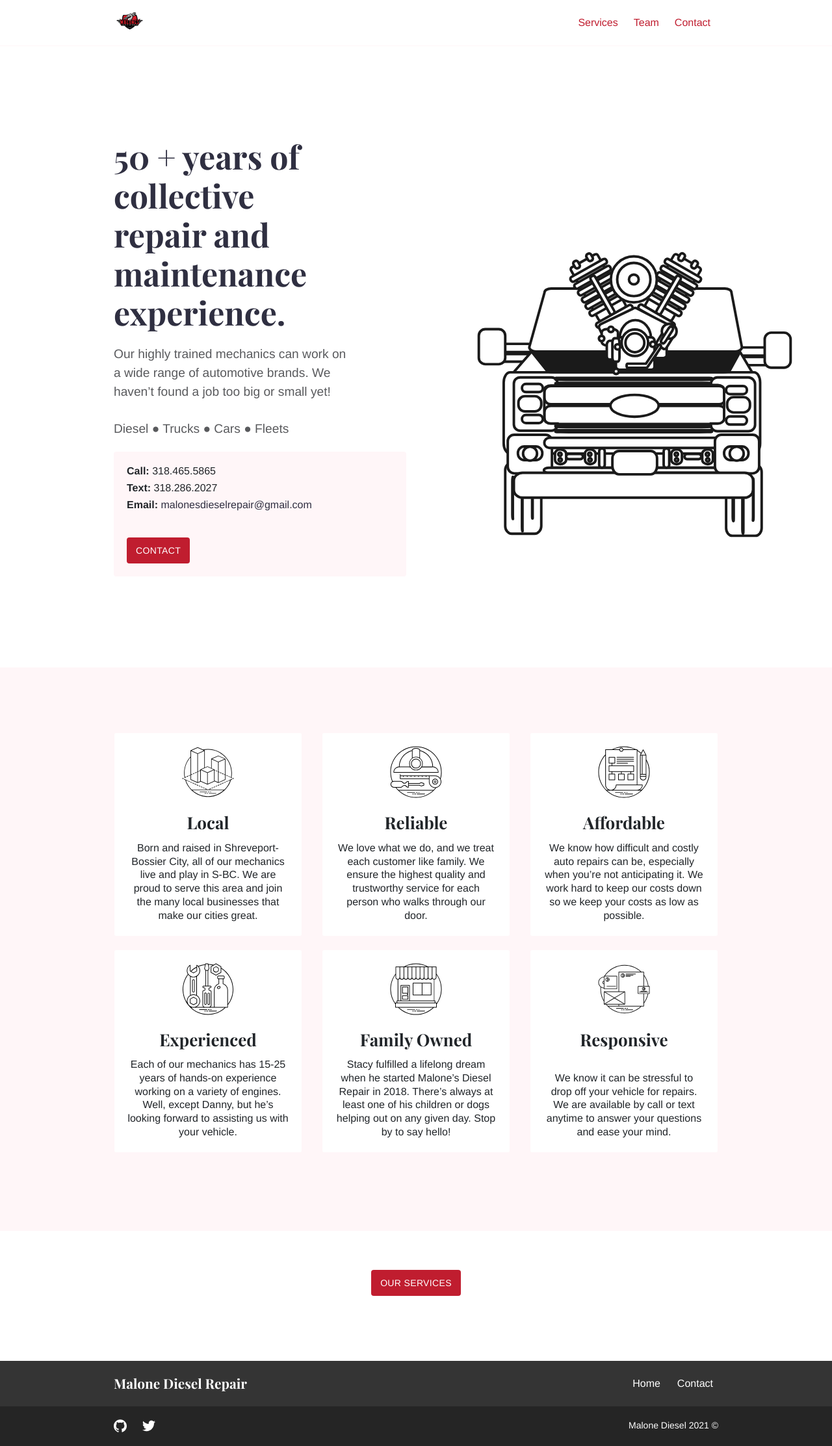
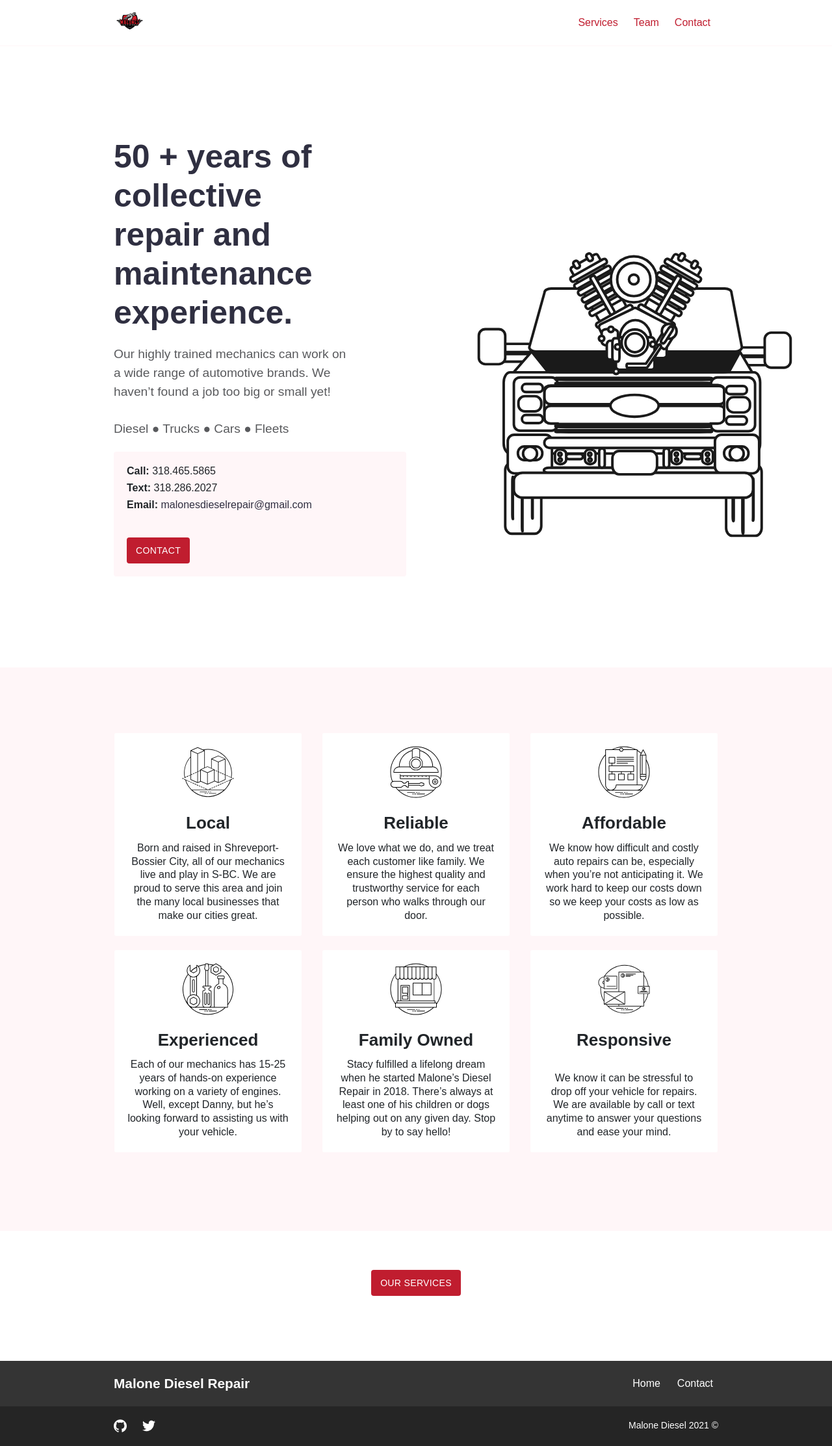
Before and after one commit to MalonesDiesel/malonesdiesel.github.io, a Jekyll site: the page built from index.md, in a window 1280 px wide. Shown: the whole page at 65% size. Built offline with Jekyll 4.4.1, drawn with Linux system fonts in a browser that asks for light colours.

Commit message:
Update style.scss

```diff
--- a/assets/css/style.scss
+++ b/assets/css/style.scss
@@ -17,8 +17,8 @@ $link-hover-color: lighten($primary, 10%);
 $link-hover-decoration: underline;
 
 // Fonts
-$font-family-base: Helvetica, Arial, sans-serif, -apple-system;
-$font-family-heading: 'Playfair Display', serif, -apple-system;
+$font-family-base: sans-serif, -apple-system;
+$font-family-heading: sans-serif, -apple-system;
 
 // Footer
 $footer-background-color: #343434;
```
